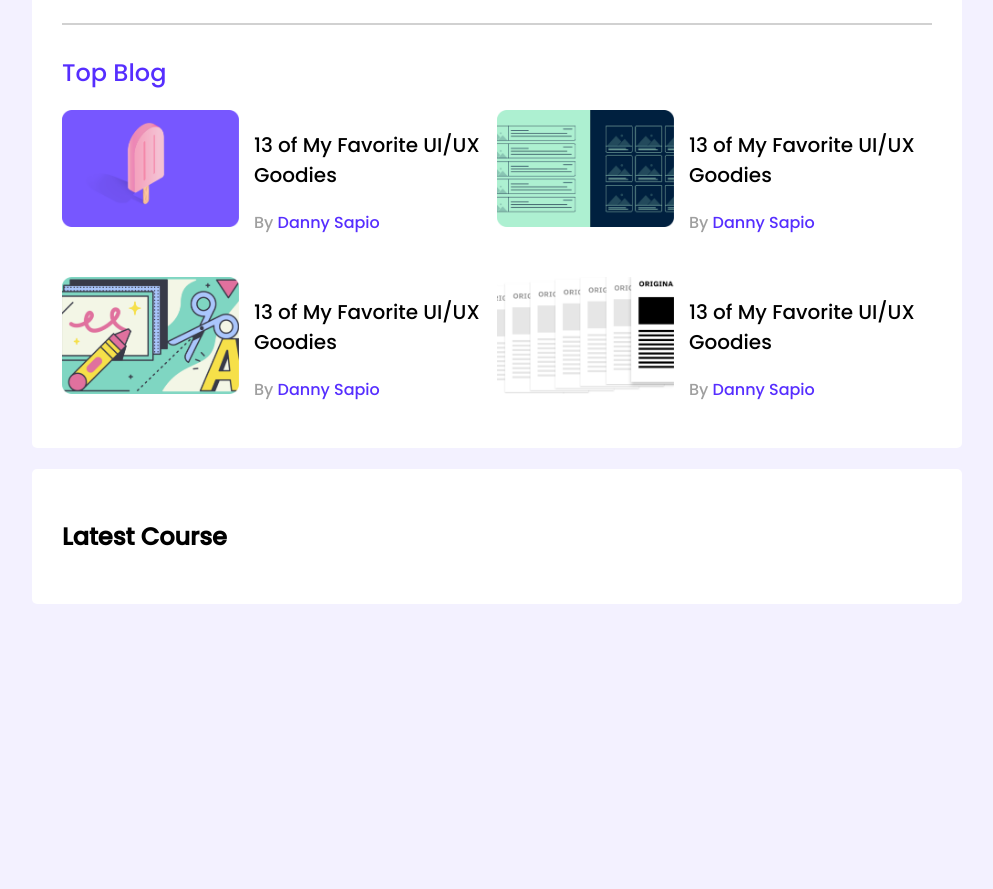
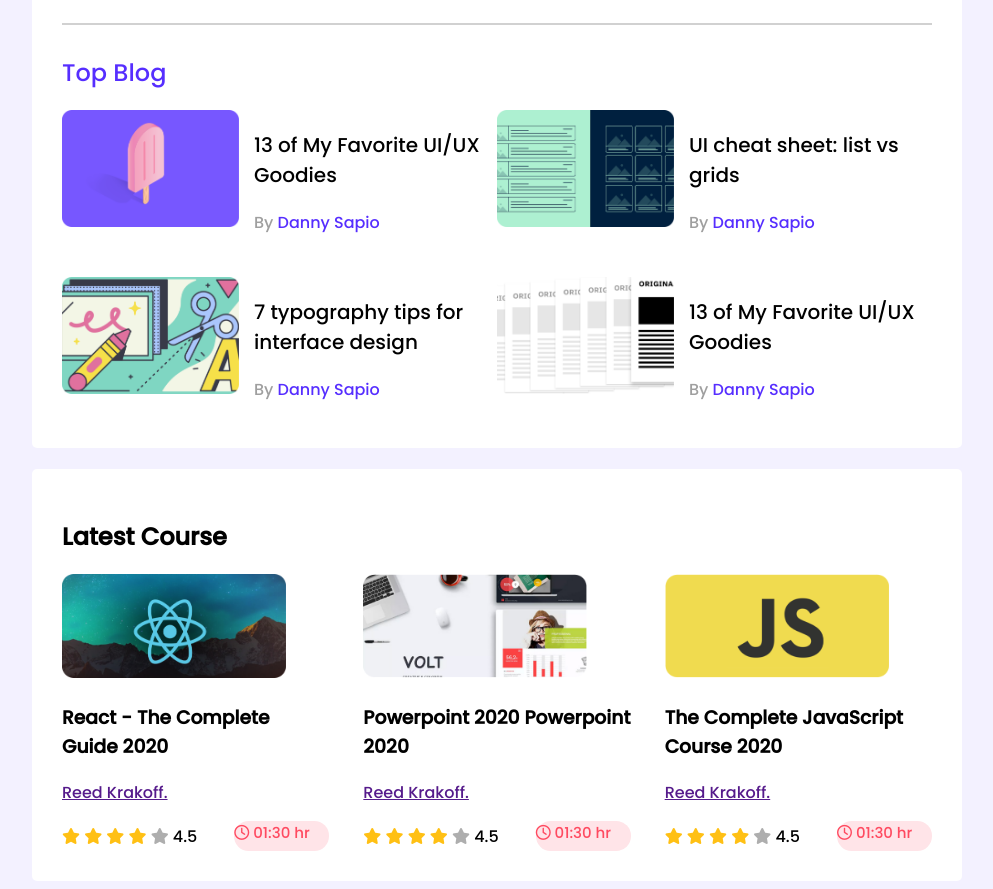
Before and after one commit to sakibZeem/leader-board-CSS3, a plain HTML site: page index.html in a window 1280 px wide. Shown: the part 280-1169 px from the top of the page, without its empty margins (143-1136 px from the left). Before the commit the page ends 892 px from the top, so only its background shows below. Drawn offline with Linux system fonts and the light colour scheme; a web font is replaced by a local one.

Commit message:
responsive

```diff
--- a/index.html
+++ b/index.html
@@ -4,6 +4,9 @@
     <meta charset="UTF-8">
     <meta name="viewport" content="width=device-width, initial-scale=1.0">
     <title>Leader Board</title>
+    <!-- font awesome -->
+    <script src="https://kit.fontawesome.com/89097b4ee1.js" crossorigin="anonymous"></script>
+    <!-- stylesheet -->
     <link rel="stylesheet" href="styles/style.css">
 </head>
 <body>
@@ -62,8 +65,8 @@
                             <img src="images/blogs/blog-2.png" alt="">
                         </div>
                         <div class="blog-info">
-                            <h3 class="blog-tittle">13 of My Favorite
-                                UI/UX Goodies</h3>
+                            <h3 class="blog-tittle">UI cheat sheet:
+                                list vs grids</h3>
                                 <p class="blog-author" >By <a href="">Danny Sapio</a></p>
                         </div>
                     </article>
@@ -72,8 +75,8 @@
                             <img src="images/blogs/blog-3.png" alt="">
                         </div>
                         <div class="blog-info">
-                            <h3 class="blog-tittle">13 of My Favorite
-                                UI/UX Goodies</h3>
+                            <h3 class="blog-tittle">7 typography tips
+                                for interface design</h3>
                                 <p class="blog-author" >By <a href=""> Danny Sapio</a></p>
                         </div>
                     </article>
@@ -92,6 +95,79 @@
         </section>
         <section class="container">
             <h2>Latest Course</h2>
+            <div class="latest-course">
+                <article class="courses">
+                    <div class="course">
+                        <div class="course-thumbnail">
+                            <img src="images/courses/course-1.png" alt="">
+                        </div>
+                        <div class="course-details">
+                            <h3 class="course-tittle">React - The Complete Guide 2020</h3>
+                            <p class="course-instructor"><a href="">Reed Krakoff.</a></p>
+                            <div class="course-info">
+                                <div>
+                                    <i class="fa-solid fa-star filled"></i>
+                                    <i class="fa-solid fa-star filled"></i>
+                                    <i class="fa-solid fa-star filled"></i>
+                                    <i class="fa-solid fa-star filled"></i>
+                                    <i class="fa-solid fa-star empty"></i>
+                                    <span>4.5</span>
+                                </div>
+                                <div class="course-duration">
+                                    <i class="fa-regular fa-clock"></i>
+                                    01:30 hr
+                                </div>
+                            </div>
+                        </div>
+                    </div>
+                    <div class="course">
+                        <div class="course-thumbnail">
+                            <img src="images/courses/course-2.png" alt="">
+                        </div>
+                        <div class="course-details">
+                            <h3 class="course-tittle">Powerpoint 2020 Powerpoint 2020 </h3>
+                            <p class="course-instructor"><a href="">Reed Krakoff.</a></p>
+                            <div class="course-info">
+                                <div>
+                                    <i class="fa-solid fa-star filled"></i>
+                                    <i class="fa-solid fa-star filled"></i>
+                                    <i class="fa-solid fa-star filled"></i>
+                                    <i class="fa-solid fa-star filled"></i>
+                                    <i class="fa-solid fa-star empty"></i>
+                                    <span>4.5</span>
+                                </div>
+                                <div class="course-duration">
+                                    <i class="fa-regular fa-clock"></i>
+                                    01:30 hr
+                                </div>
+                            </div>
+                        </div>
+                    </div>
+                    <div class="course">
+                        <div class="course-thumbnail">
+                            <img src="images/courses/course-3.png" alt="">
+                        </div>
+                        <div class="course-details">
+                            <h3 class="course-tittle">The Complete JavaScript Course 2020</h3>
+                            <p class="course-instructor"><a href="">Reed Krakoff.</a></p>
+                            <div class="course-info">
+                                <div>
+                                    <i class="fa-solid fa-star filled"></i>
+                                    <i class="fa-solid fa-star filled"></i>
+                                    <i class="fa-solid fa-star filled"></i>
+                                    <i class="fa-solid fa-star filled"></i>
+                                    <i class="fa-solid fa-star empty"></i>
+                                    <span>4.5</span>
+                                </div>
+                                <div class="course-duration">
+                                    <i class="fa-regular fa-clock"></i>
+                                    01:30 hr
+                                </div>
+                            </div>
+                        </div>
+                    </div>
+                </article>
+            </div>
         </section>
     </main>
 </body>
--- a/styles/style.css
+++ b/styles/style.css
@@ -102,3 +102,67 @@ top blog
     font-size: 16px;
     font-weight: 400;
 }
+
+/* -----------
+latest courses
+-------------- */
+.courses{
+    display: grid;
+    grid-template-columns: repeat(3, 1fr);
+    grid-column-gap: 34px;
+}
+
+.course img {
+    width: 224px;
+    height: 104px;
+}
+
+.course-info {
+    display: flex;
+    align-items: center;
+    justify-content: space-between;
+}
+
+.fa-star.filled {
+    color: #FFC014;
+}
+
+.fa-star.empty {
+    color: #AEAEAE;
+}
+
+.course-duration {
+    border-radius: 14.691px;
+    background: var(--ffe-4-e-8, #FFE4E8);
+    color: #FF4A60;
+    width: 95px;
+    height: 30px;
+    font-size: 15px;
+}
+
+/* -------
+responsive
+---------- */
+
+@media only screen and (max-width: 688px) {
+    .container{
+        width: 100%;
+    }
+    .players {
+        grid-template-columns: repeat(1, 1fr);
+    }
+    .player{
+        flex-direction: column;
+    }
+    .blogs {
+        grid-template-columns: repeat(1, 1fr);
+    }
+    .courses {
+        display: grid;
+        grid-template-columns: repeat(1, 1fr);
+        grid-row-gap: 26px;
+    }
+}
+@media only screen and (min-width: 689px) and (max-width: 992px) {
+
+}
```
